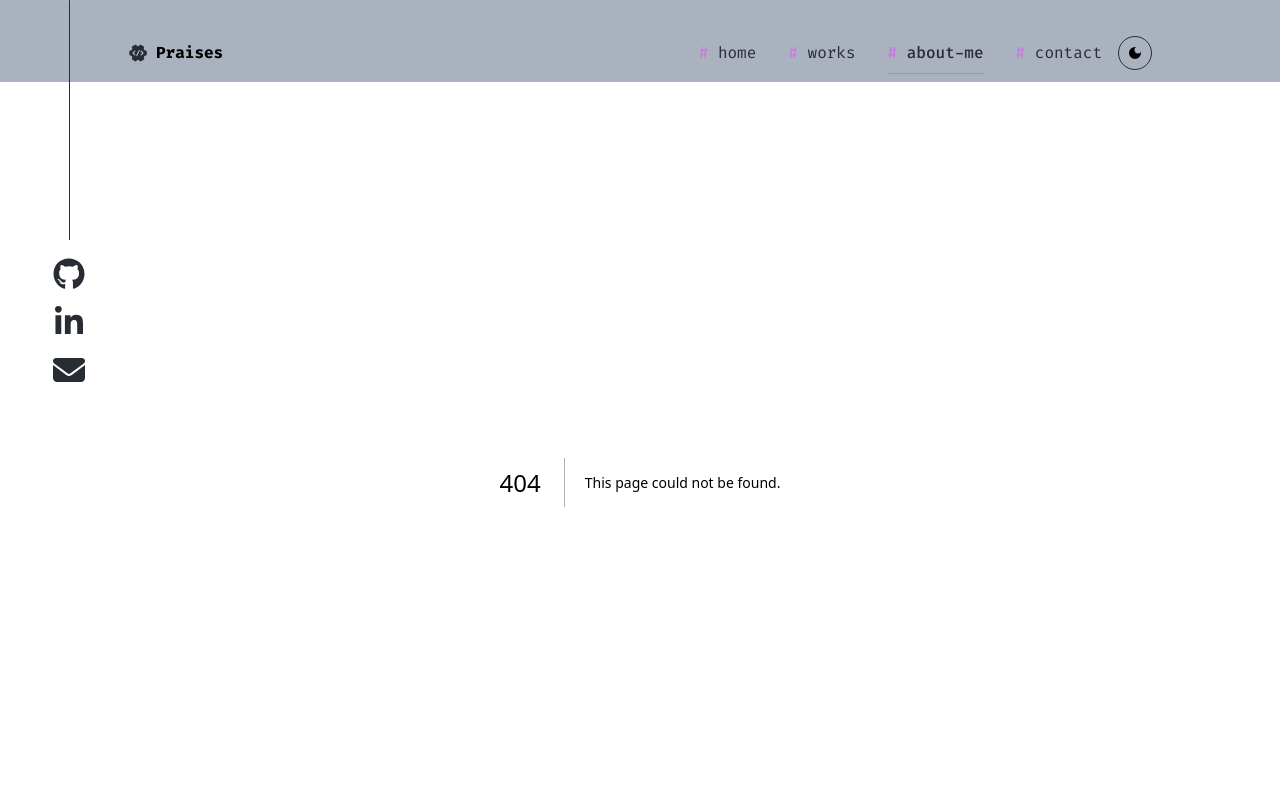
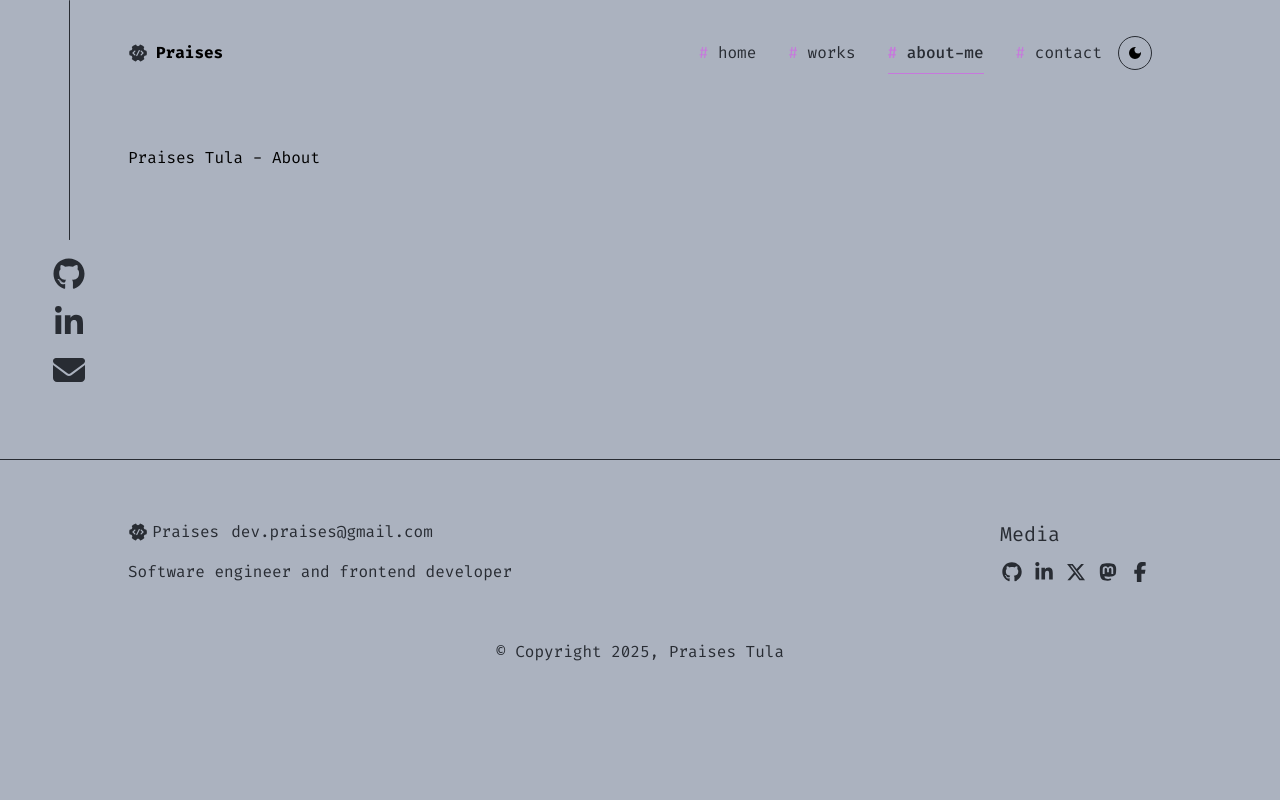
Before and after one commit to sid-2105/portfolio, a Next.js app: page /about in a window 1280 px wide. Before the commit this address had no page. Shown: the top 800 px of the page. Built offline with nearby package versions, Linux system fonts and the light colour scheme.

Commit message:
`chore:` add template About component

```diff
--- /dev/null
+++ b/app/about/page.js
@@ -0,0 +1,18 @@
+import { Section, WrapSection } from "@/components/sections";
+
+export const metadata = {
+  title: "About Praises Tula | Software Engineer & Web Developer",
+  description: "Learn about Praises Tula's journey, skills, and experience as a Software Engineer specializing in UI development and animations.",
+};
+
+export default function AboutPage() {
+  return (
+    <>
+      <Section>
+        <WrapSection>
+          <h1>Praises Tula - About</h1>
+        </WrapSection>
+      </Section>
+    </>
+  );
+}
```
